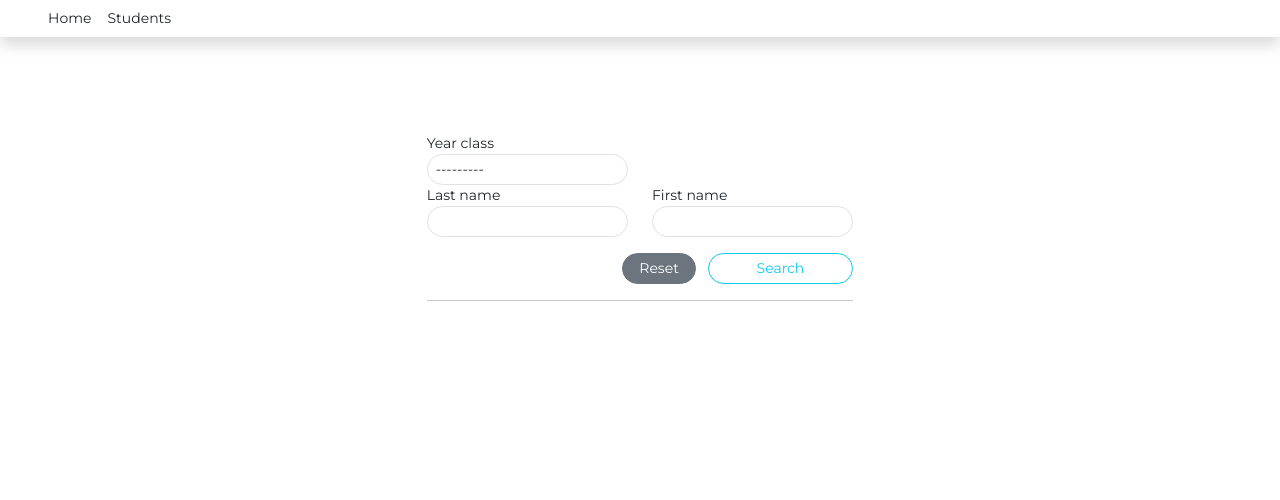
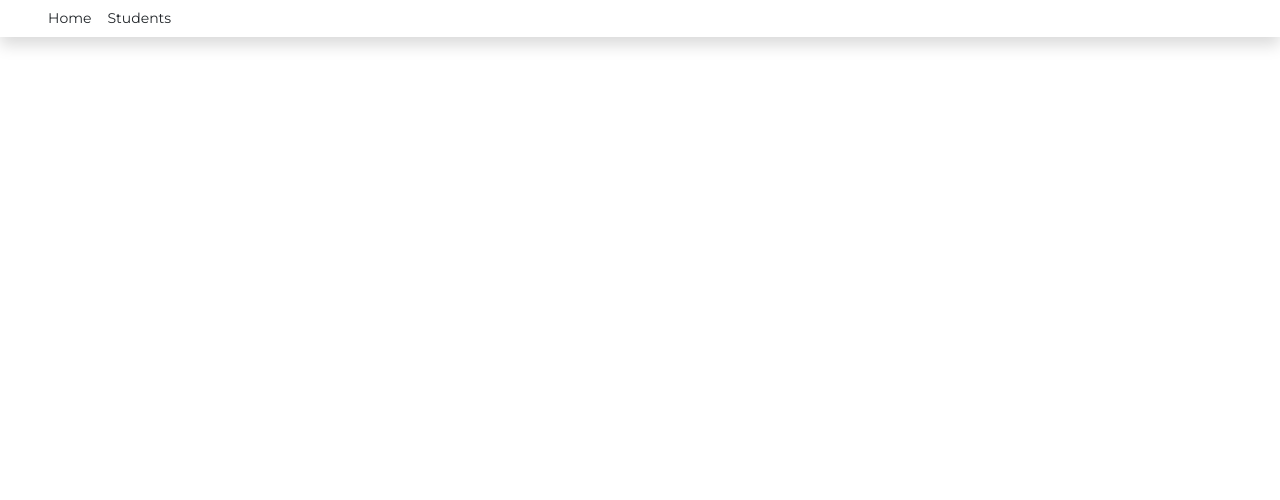
Before and after one commit to swelanauguste/katy-student-report-sheet, a Django app: page /students/ in a window 1280 px wide. Shown: the top 500 px of the page. Run offline with Django 4.2, Linux system fonts and the light colour scheme; data that the repository does not hold is empty; some libraries are stand-ins or nearby versions.

Commit message:
adding to sand_box_1

```diff
--- a/app/TEMPLATES/reports/student_list.html
+++ b/app/TEMPLATES/reports/student_list.html
@@ -10,33 +10,6 @@ Students
 {% block content %}
 
 {% include "add_student.html" %}
-
-<form id="student_filter_form"
-    method="get"
-    action="{% url 'student-list' %}">
-    <div class="row">
-        <div class="col-lg-6">
-            {{ form.year_class|as_crispy_field }}
-        </div>
-    </div>
-    <div class="row">
-        <div class="col-lg-6">
-            {{ form.last_name|as_crispy_field }}
-        </div>
-        <div class="col-lg-6">
-            {{ form.first_name|as_crispy_field }}
-        </div>
-    </div>
-    <div class="my-3 text-end">
-        <a class="btn btn-sm btn-secondary me-2 rounded-pill px-3"
-            href="{% url 'student-list' %}">Reset</a>
-        <button type="submit"
-            class="btn btn-sm btn-outline-info px-5 rounded-pill ">Search</button>
-    </div>
-</form>
-<hr>
-<br>
-
 <div class="container py-3">
     <ol>
         {% for student in object_list %}
@@ -45,5 +18,4 @@ Students
         {% endfor %}
     </ol>
 </div>
-
 {% endblock content %}
--- a/app/requirements/production.txt
+++ b/app/requirements/production.txt
@@ -3,3 +3,4 @@ django-crispy-forms
 django-allauth
 django-filter
 tzdata
+gunicorn
```
Also changed, not shown: docker-compose.yml (added, +30 -0 lines).
